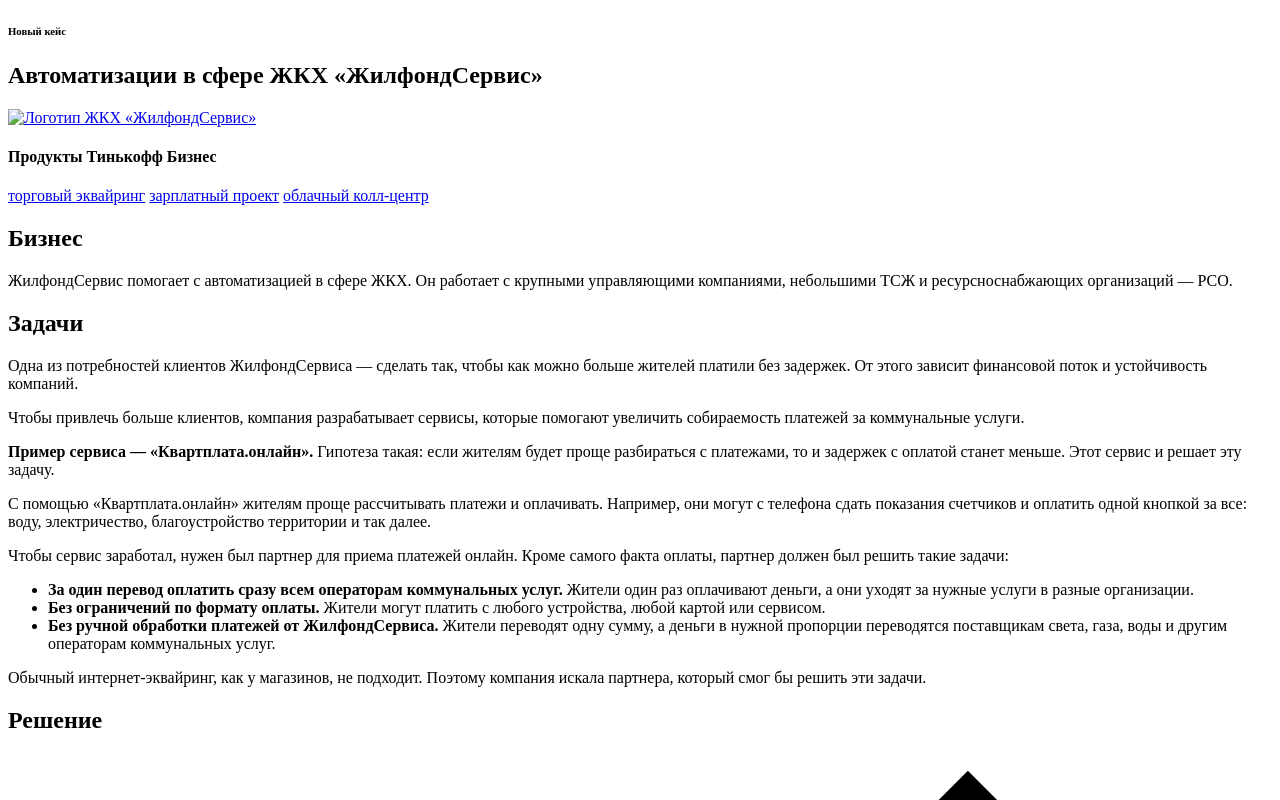
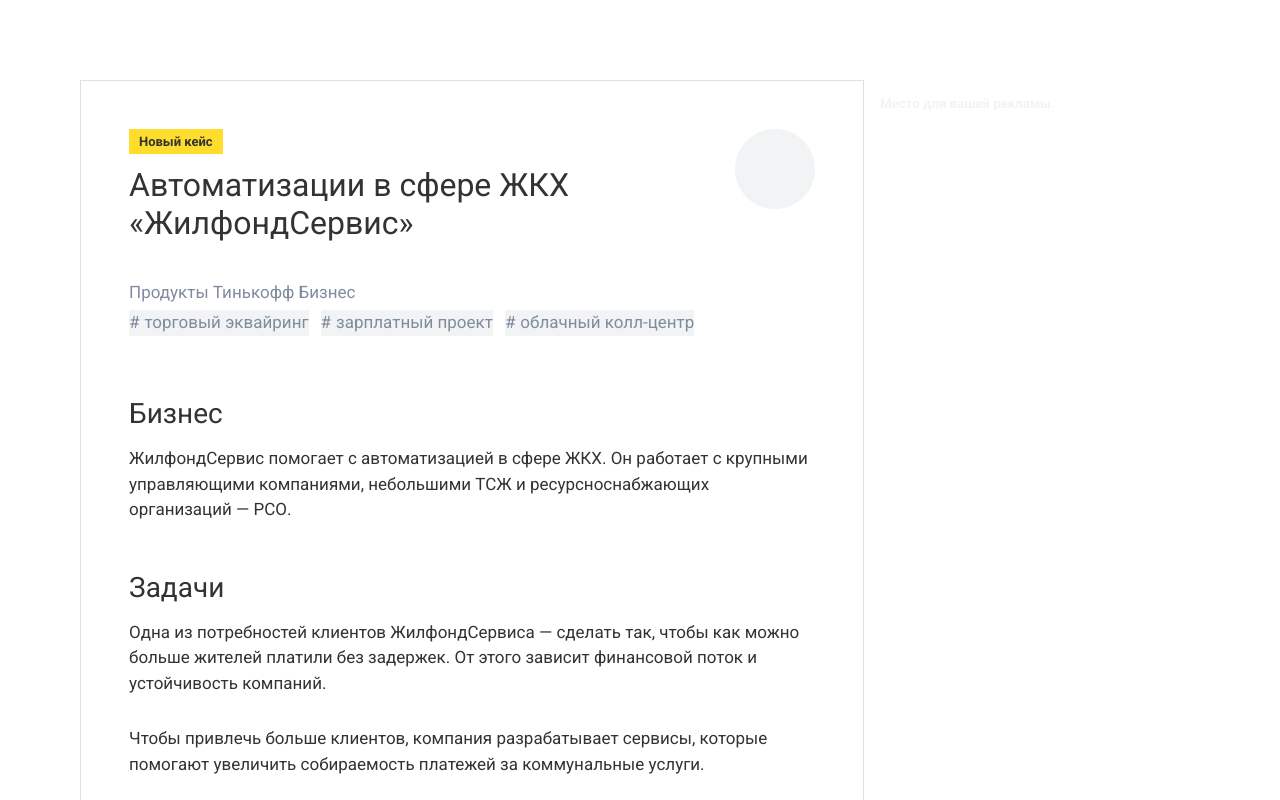
Before and after one commit to ellinacv/tinkoff-journal-test-task, a plain HTML site: page index.html in a window 1280 px wide. Shown: the top 800 px of the page. Drawn offline with Linux system fonts and the light colour scheme; the site is published under a folder, as on GitHub Pages, so addresses that start at the root find nothing.

Commit message:
fix: file imports

```diff
--- a/index.html
+++ b/index.html
@@ -5,7 +5,7 @@
   <meta http-equiv="X-UA-Compatible" content="IE=edge">
   <meta name="viewport" content="width=device-width, initial-scale=1.0">
   <title>Автоматизации в сфере ЖКХ «ЖилфондСервис»</title>
-  <link rel="stylesheet" href="/styles.css">
+  <link rel="stylesheet" href="./styles.css">
   <meta name="author" content="https://github.com/ellinacv">
 </head>
 <body>
@@ -22,7 +22,7 @@
                 </div>
                 <div class="article-heading-img">
                   <a href="#">
-                    <img class="article__img" src="/img/logo_wrap.png" alt="Логотип ЖКХ «ЖилфондСервис»">
+                    <img class="article__img" src="./img/logo_wrap.png" alt="Логотип ЖКХ «ЖилфондСервис»">
                   </a>
                 </div>
               </div>
@@ -102,7 +102,7 @@
               </div>
 
               <div class="article-person">
-                <img class="article-person__photo" src="/img/avatar.png" alt="Ирина Ивановна">
+                <img class="article-person__photo" src="./img/avatar.png" alt="Ирина Ивановна">
                 <div class="article-person-desc">
                   <h4 class="article-person__name">Ирина Иванова</h4>
                   <p class="article-person__position">Собственник компаниии и руководитель</p>
```
